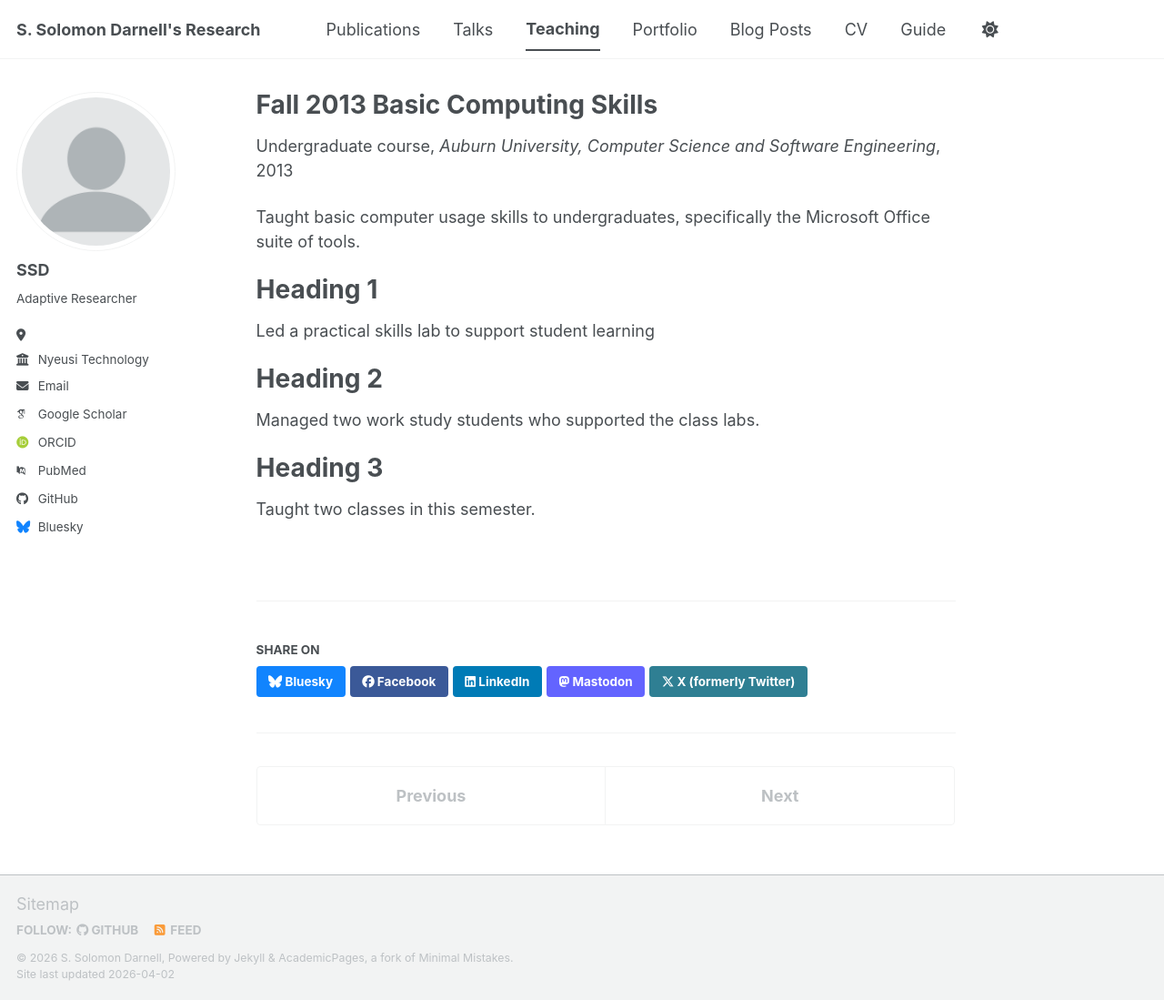
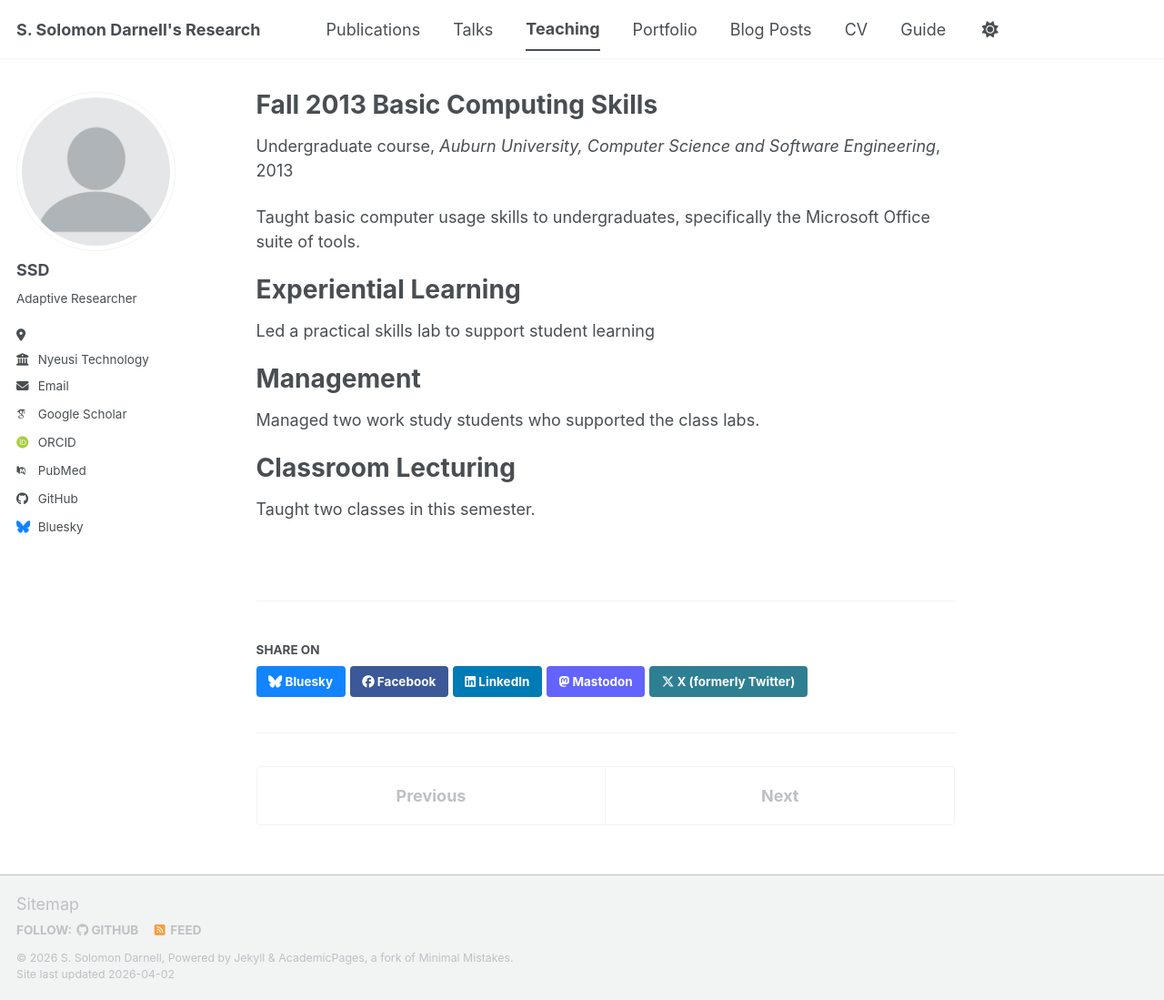
Before and after one commit to ShelbySolomonDarnell/shelbysolomondarnell.github.io, a Jekyll site: the page built from _teaching/2013-fall-clemson_office_skills.md, in a window 1280 px wide and 1099 px high. Shown: the whole window at 91% size. Built offline with Jekyll 4.4.1, drawn with Linux system fonts in a browser that asks for light colours; some web fonts are replaced; a script bundle is joined from its source files by our own code; library files that are not in the unit come from our copies.

Commit message:
Update 2013-fall-clemson_office_skills.md

```diff
--- a/_teaching/2013-fall-clemson_office_skills.md
+++ b/_teaching/2013-fall-clemson_office_skills.md
@@ -10,14 +10,14 @@ location: "Auburn, Alabama, USA"
 
 Taught basic computer usage skills to undergraduates, specifically the Microsoft Office suite of tools.
 
-Heading 1
+Experiential Learning
 ======
 Led a practical skills lab to support student learning
 
-Heading 2
+Management
 ======
 Managed two work study students who supported the class labs.
 
-Heading 3
+Classroom Lecturing
 ======
 Taught two classes in this semester.
```
